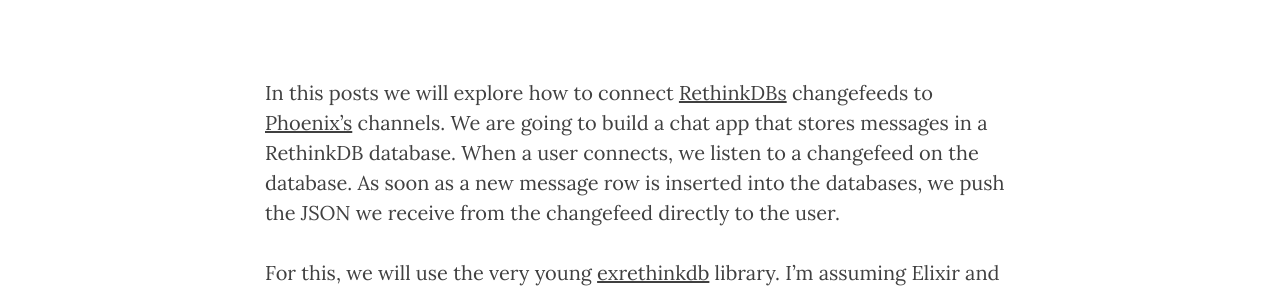
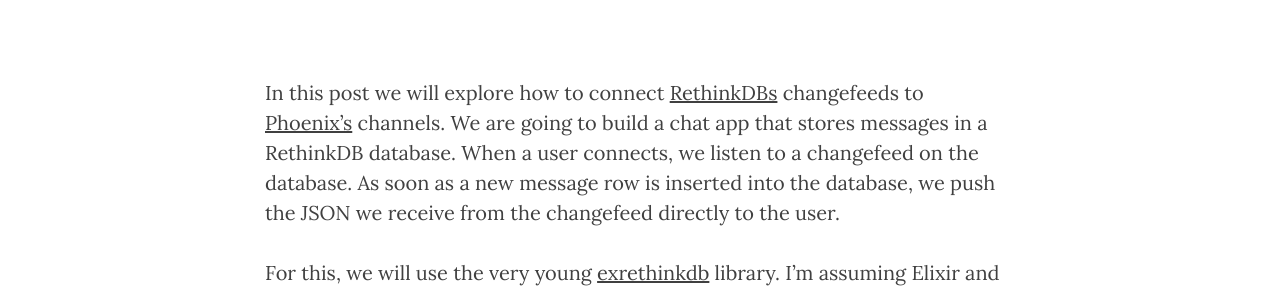
Before and after one commit to manukall/manukall.github.com, a Jekyll site: the page built from _posts/2015-04-25-building-a-simple-chat-app-in-elixir-with-phoenix-and-rethinkdb.markdown, in a window 1280 px wide and 900 px high, scrolled down 356 px. Shown: the part 180-468 px from the top of the window. Built offline with Jekyll 4.4.1, drawn with Linux system fonts in a browser that asks for light colours; nearby versions of some CDN libraries; comment, search, counter and statistics services are not loaded.

Commit message:
fixed typos

```diff
--- a/_posts/2015-04-25-building-a-simple-chat-app-in-elixir-with-phoenix-and-rethinkdb.markdown
+++ b/_posts/2015-04-25-building-a-simple-chat-app-in-elixir-with-phoenix-and-rethinkdb.markdown
@@ -3,9 +3,9 @@
 title: "Building a Simple Chat App in Elixir With Phoenix and RethinkDB"
 date: 2015-04-25T19:47:13+02:00
 ---
-In this posts we will explore how to connect [RethinkDBs](http://rethinkdb.com/){:target="_blank"} changefeeds to [Phoenix's](http://www.phoenixframework.org){:target="blank"} channels. We are going to build a chat app that stores messages in a RethinkDB database.
+In this post we will explore how to connect [RethinkDBs](http://rethinkdb.com/){:target="_blank"} changefeeds to [Phoenix's](http://www.phoenixframework.org){:target="blank"} channels. We are going to build a chat app that stores messages in a RethinkDB database.
 When a user connects, we listen to a changefeed on the database.
-As soon as a new message row is inserted into the databases, we push the JSON we receive from the changefeed directly to the user.
+As soon as a new message row is inserted into the database, we push the JSON we receive from the changefeed directly to the user.
 
 For this, we will use the very young [exrethinkdb](https://github.com/hamiltop/exrethinkdb){:target="blank"} library. I'm assuming Elixir and Phoenix are already set up.
 
```
